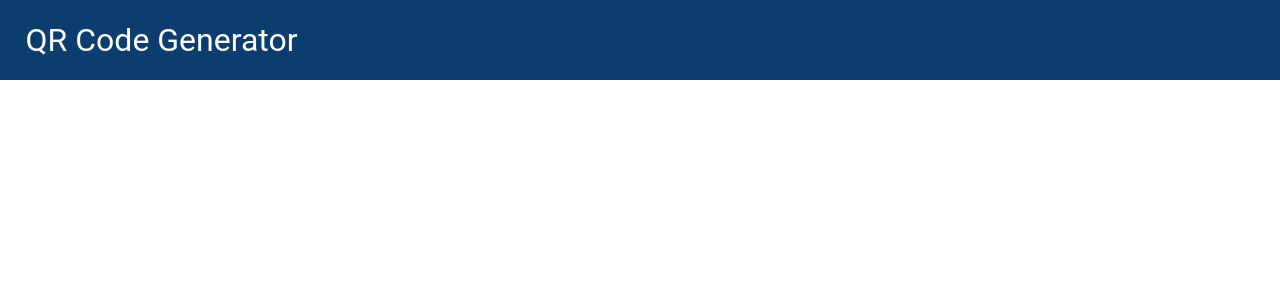
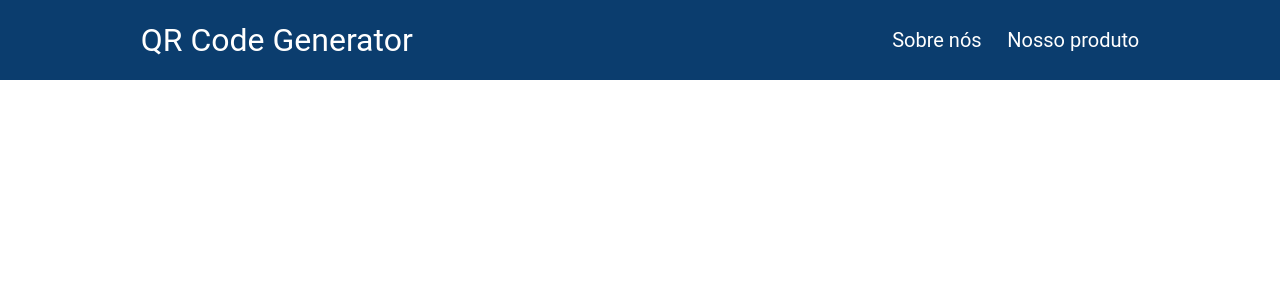
Before and after one commit to lucasbennertz/qr-code-front, an Angular app: page / in a window 1280 px wide. Shown: the top 300 px of the page. Built offline with nearby package versions, Linux system fonts and the light colour scheme.

Commit message:
correções no header

```diff
--- a/src/app/template/header/header.component.html
+++ b/src/app/template/header/header.component.html
@@ -1,4 +1,7 @@
 <div class="header">
   <h1>QR Code Generator</h1>
-
+  <div class="links">
+    <a href="">Sobre nós</a>
+    <a href="">Nosso produto</a>
+  </div>
 </div>
--- a/src/app/template/header/header.component.scss
+++ b/src/app/template/header/header.component.scss
@@ -1,12 +1,29 @@
+
+$margem-padrao: 2dvw;
 
 .header{
   background-color: #0b3d6e;
   color: white;
   display: flex;
   align-items: center;
+  justify-content: space-between;
+  padding: 3dvh 9dvw;
   height: 10dvh;
   h1{
-    margin-left: 2dvw;
+    margin-left: $margem-padrao;
     font-size: 4dvh;
   }
+  .links{
+    margin-right: $margem-padrao;
+    a{
+      color: white;
+      text-decoration: none;
+      margin-left: $margem-padrao;
+      font-size: 2.5dvh;
+      &:hover{
+        font-size: 3dvh;
+        transition: 0.3s;
+      }
+    }
+  }
 }
```
Also changed, not shown: 1 other file (tests, documents, lock files or other folders).
